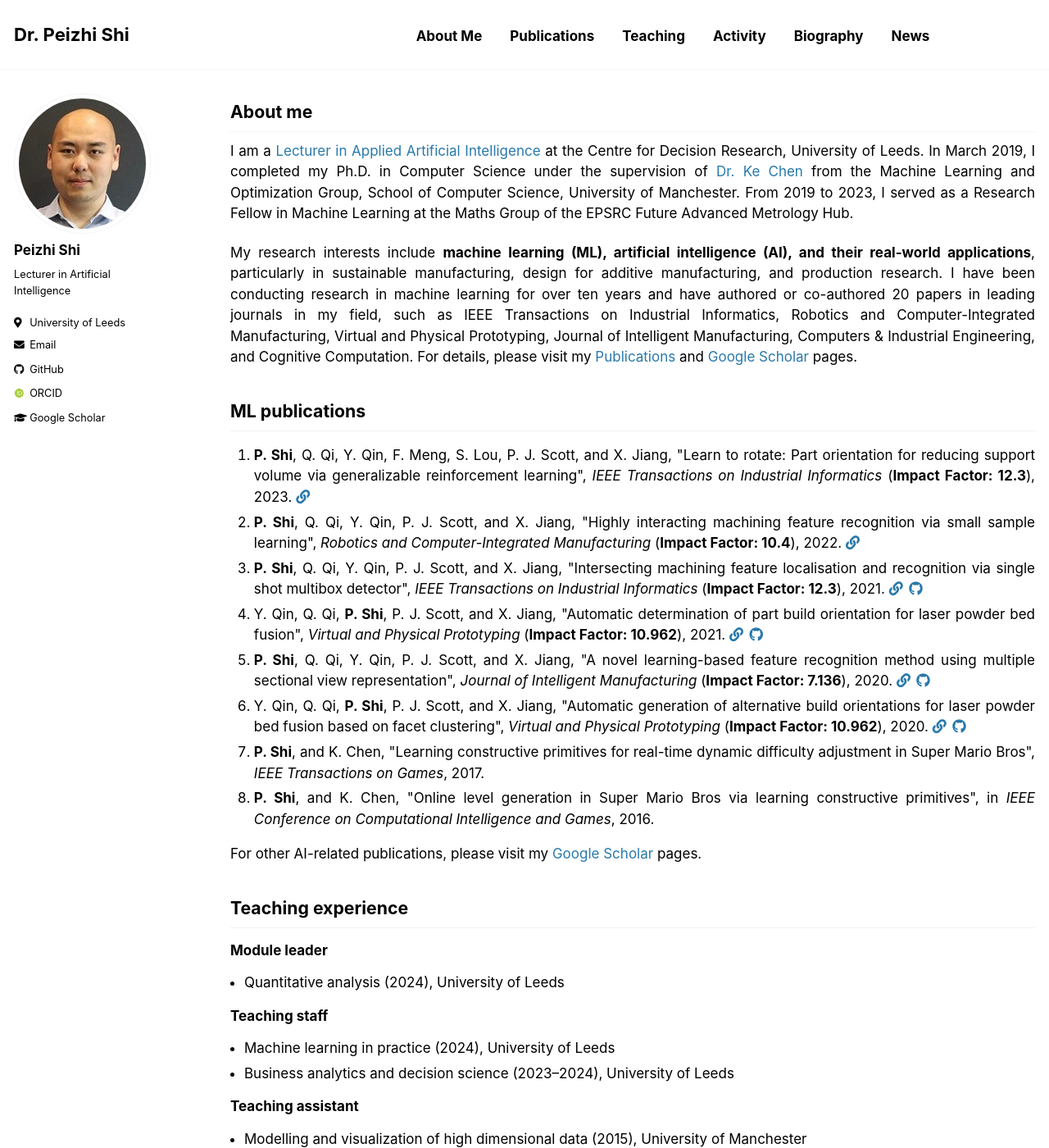
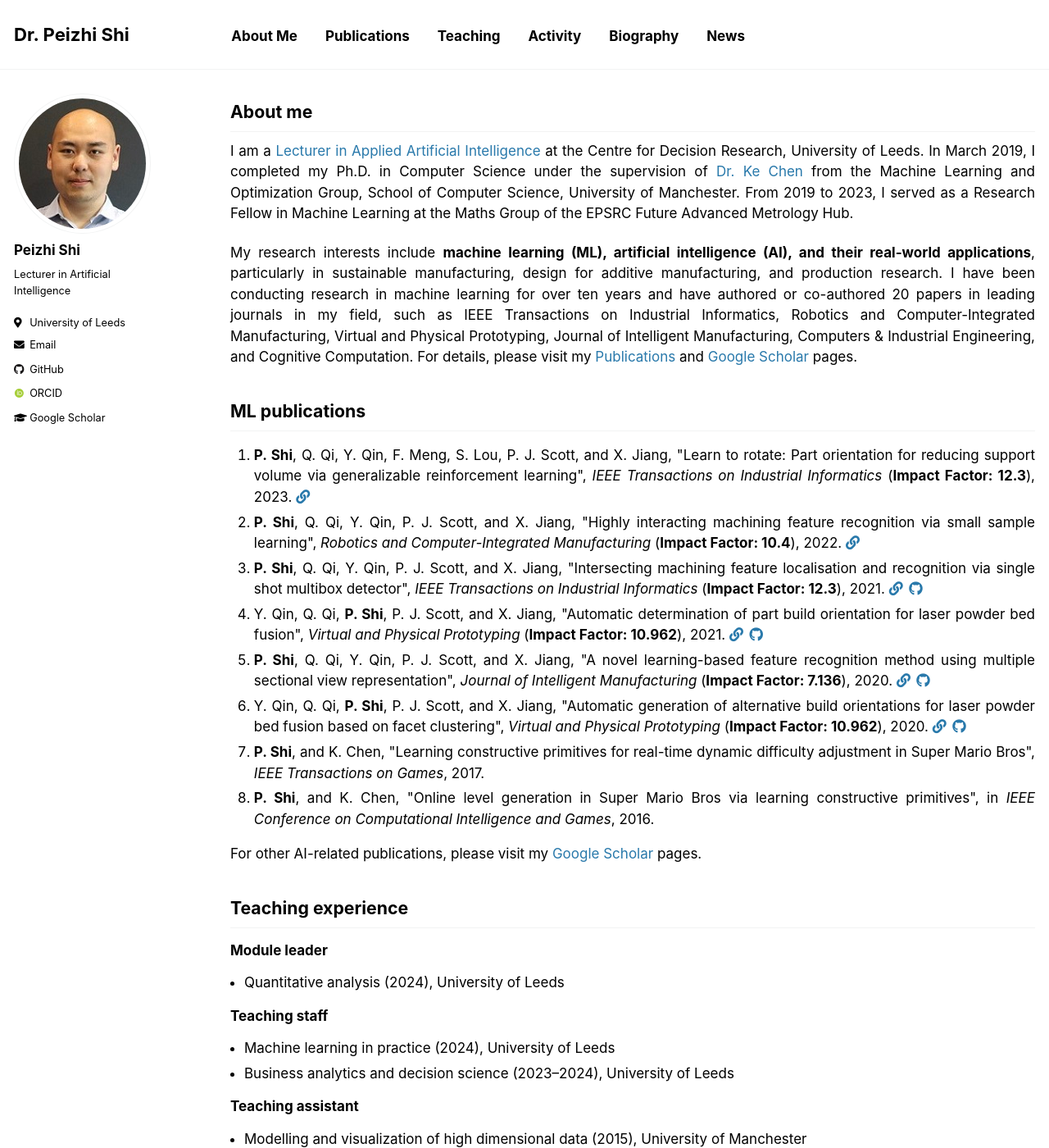
Before and after one commit to PeizhiShi/peizhishi.github.io, a Jekyll site: the page built from _pages/index.md, in a window 1280 px wide and 1400 px high. Shown: the whole window at 82% size. Built offline with Jekyll 4.4.1, drawn with Linux system fonts in a browser that asks for light colours; some web fonts are replaced; our own code applies the rules of GitHub Pages for plain Markdown files.

Commit message:
Update _masthead.scss

```diff
--- a/_sass/_masthead.scss
+++ b/_sass/_masthead.scss
@@ -57,7 +57,7 @@
 
   &--lg {
     font-size: 130%;
-    padding-right: 14.3em;
+    padding-right: 4.1em;
 
   }
 }
```
